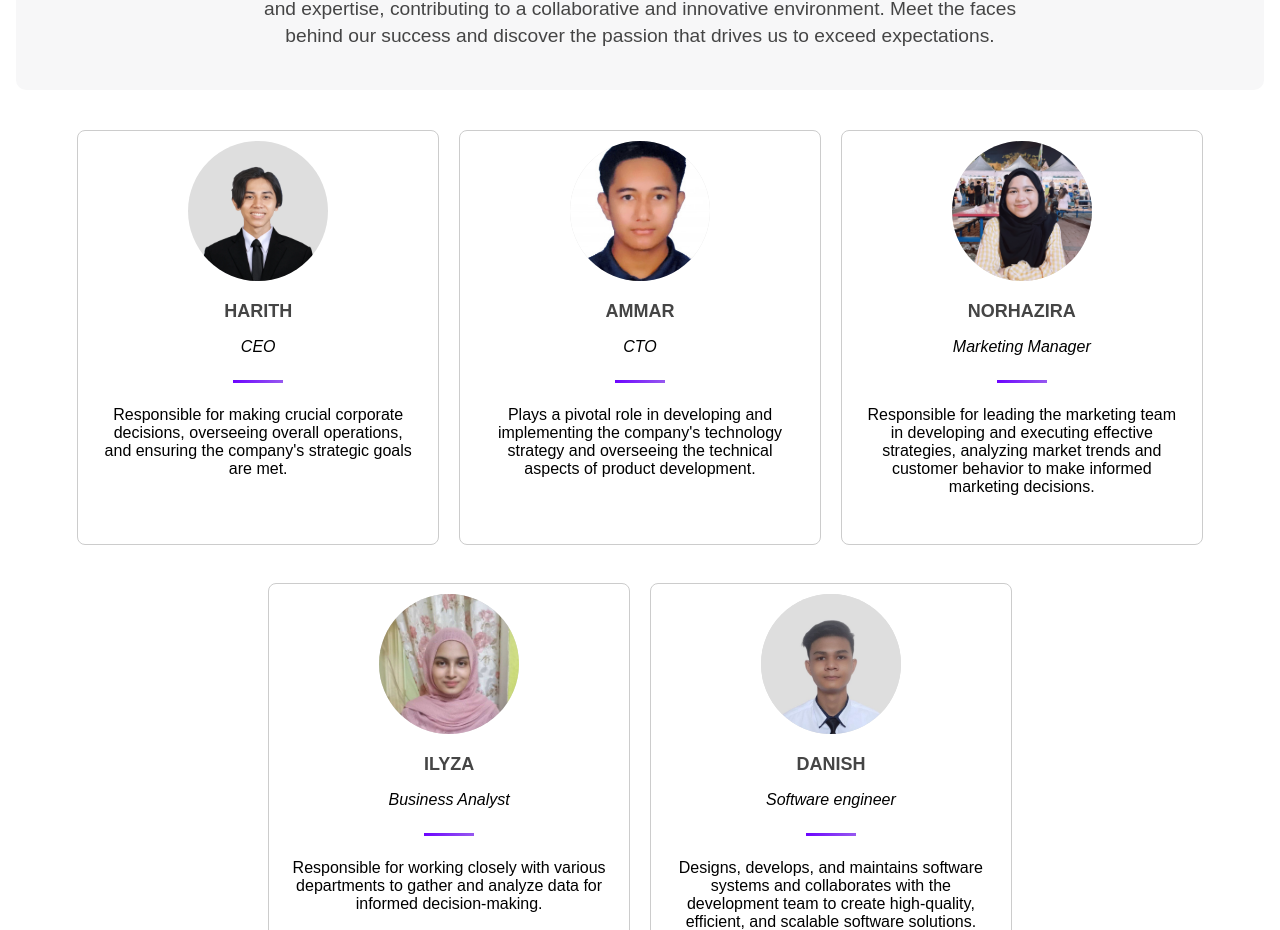
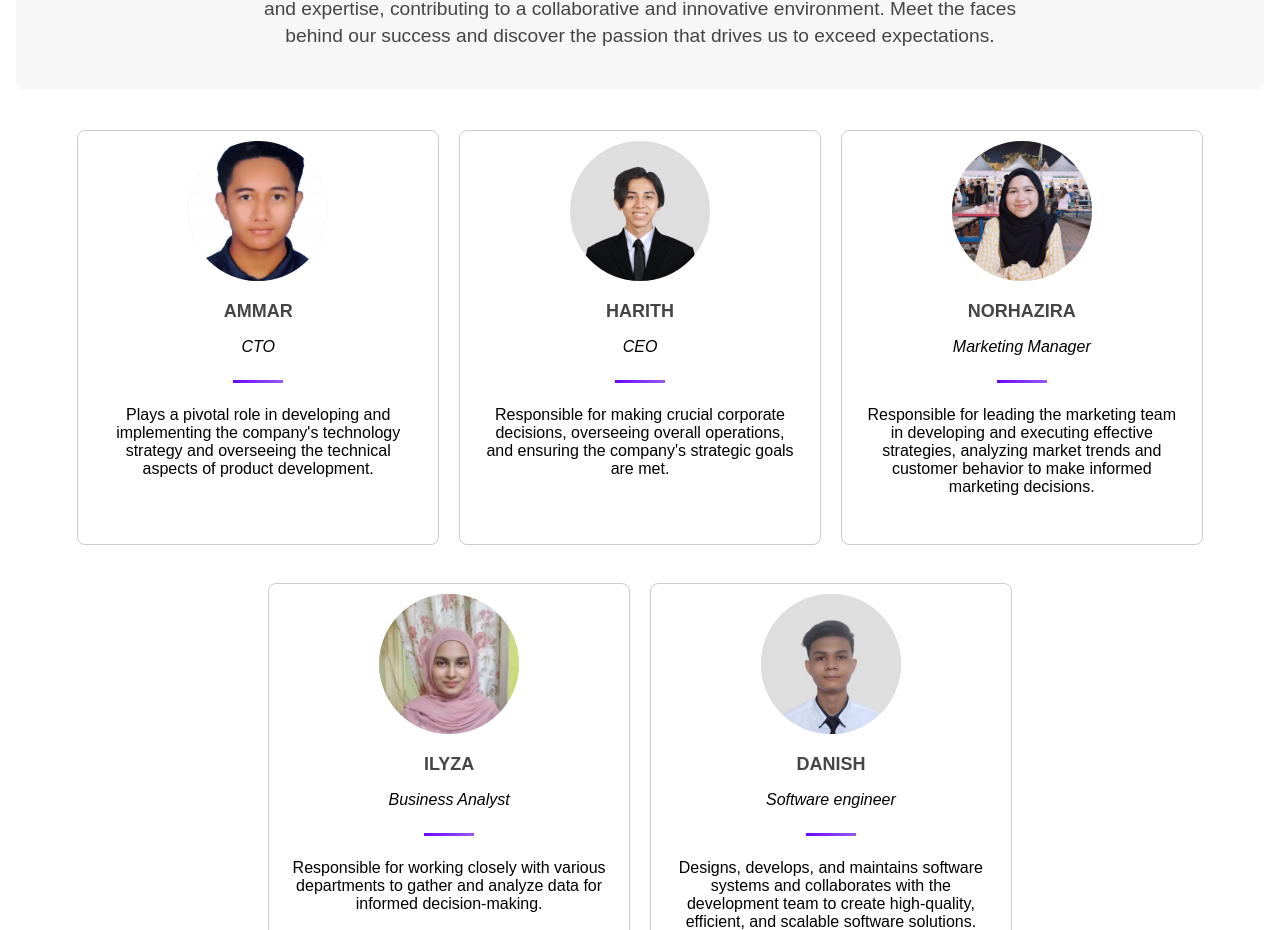
Before and after one commit to ilyza12/SwiftSite-Solution, a React (Vite) app: page / in a window 1280 px wide. Shown: the part 2658-3588 px from the top of the page. Built offline with nearby package versions, Linux system fonts and the light colour scheme.

Commit message:
update team members position

```diff
--- a/src/components/Team.jsx
+++ b/src/components/Team.jsx
@@ -1,17 +1,17 @@
 import React from "react";
 
 const teamMembers = [
+  {
+    name: "AMMAR",
+    role: "CTO",
+    description:
+      "Plays a pivotal role in developing and implementing the company's technology strategy and overseeing the technical aspects of product development.",
+  },
   {
     name: "HARITH",
     role: "CEO",
     description:
       "Responsible for making crucial corporate decisions, overseeing overall operations, and ensuring the company's strategic goals are met.",
-  },
-  {
-    name: "AMMAR",
-    role: "CTO",
-    description:
-      "Plays a pivotal role in developing and implementing the company's technology strategy and overseeing the technical aspects of product development.",
   },
   {
     name: "NORHAZIRA",
```
